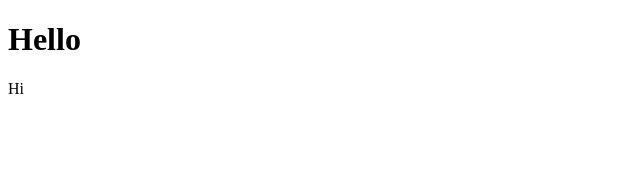
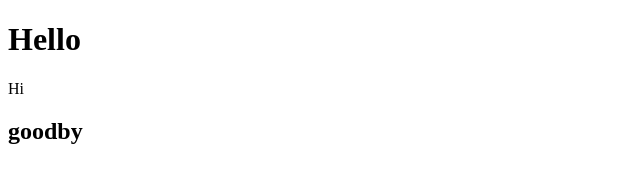
Before and after one commit to Asadullo777/Js_n1, a plain HTML site: page index.html in a window 1280 px wide. Shown: the whole page, without its empty margins (0-640 px from the left). Drawn offline with Linux system fonts and the light colour scheme.

Commit message:
second commit

```diff
--- a/index.html
+++ b/index.html
@@ -9,5 +9,6 @@
   <body>
     <h1>Hello</h1>
     <p>Hi</p>
+    <h2>goodby</h2>
   </body>
 </html>
```
